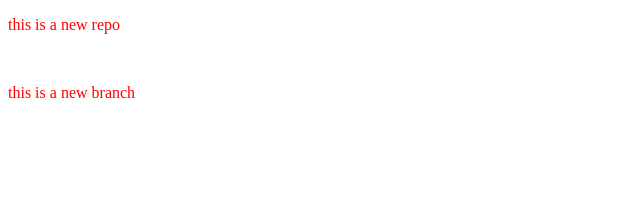
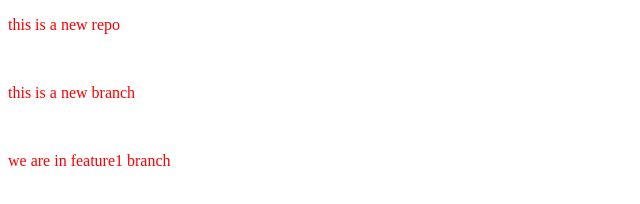
Before and after one commit to chandradip2006/local_repo, a plain HTML site: page index.html in a window 1280 px wide. Shown: the whole page, without its empty margins (0-640 px from the left). Drawn offline with Linux system fonts and the light colour scheme.

Commit message:
new feature1 branch

```diff
--- a/index.html
+++ b/index.html
@@ -10,5 +10,7 @@
     <p>this is a new repo</p>
     <br>
     <p>this is a new branch</p>
+    <br>
+    <p>we are in feature1 branch</p>
 </body>
 </html>
```
